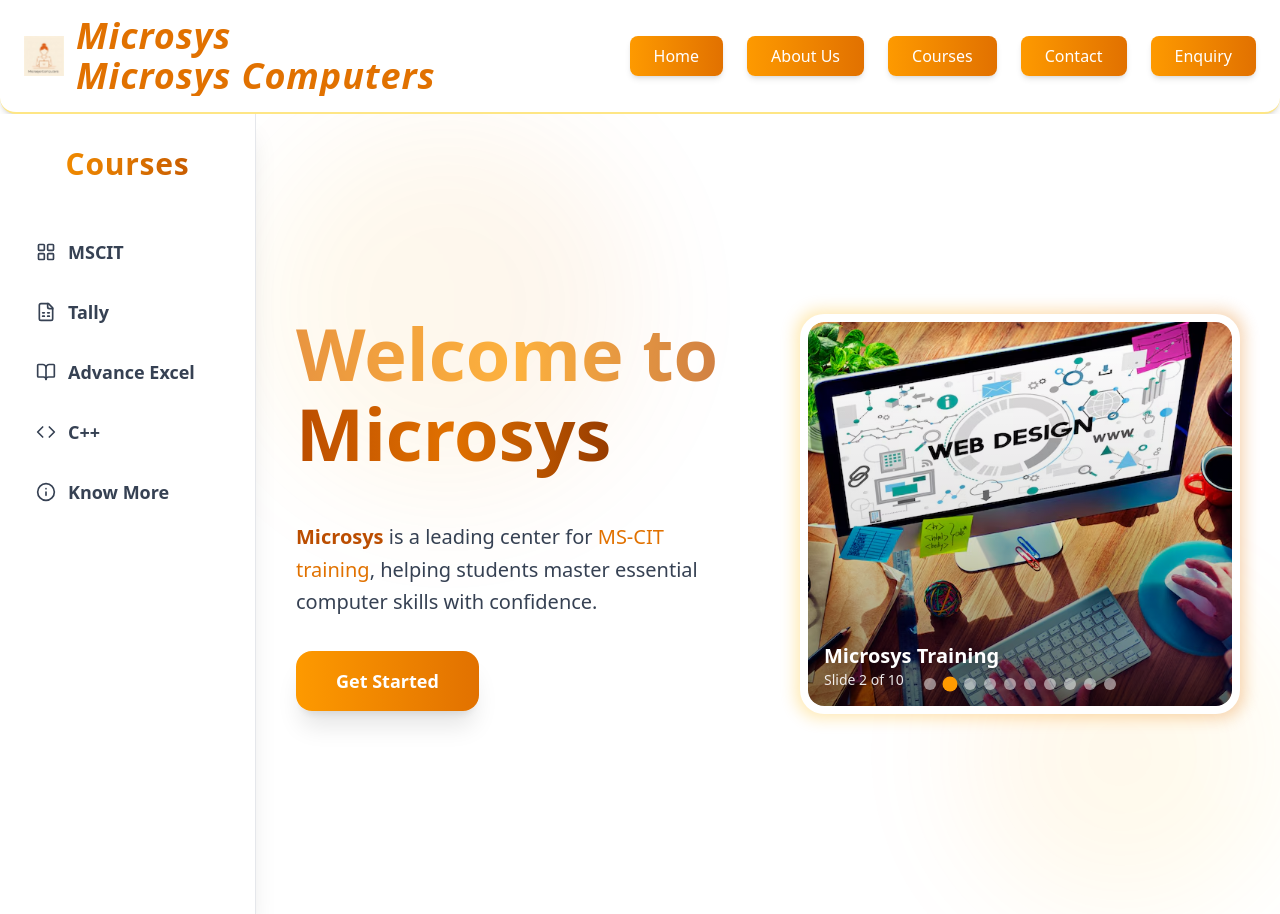
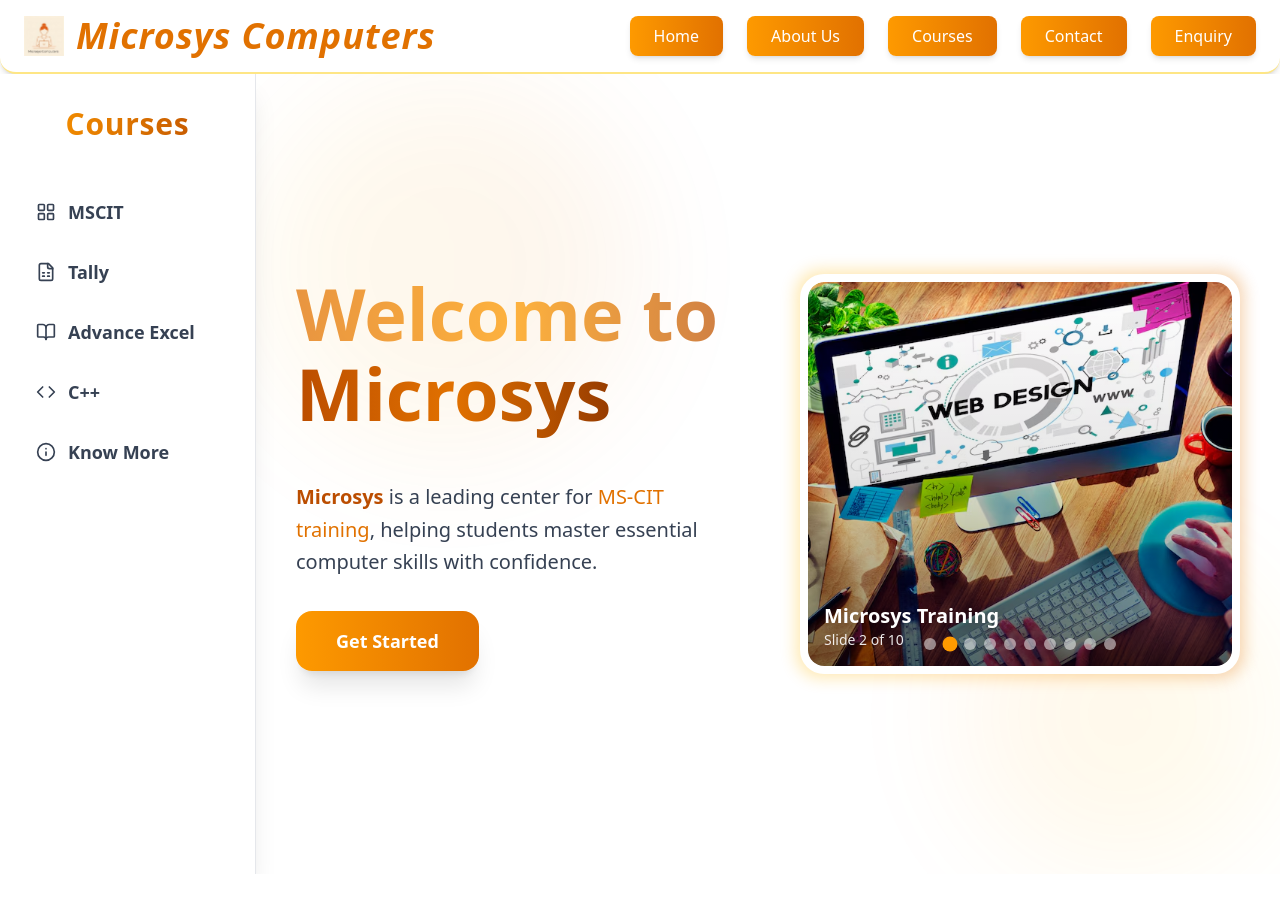
Before and after one commit to Aadarsh-max/Microsys-Computers, a React (Vite) app: page / in a window 1280 px wide. After the commit the page ends 874 px from the top, so only its background shows below. Built offline with nearby package versions, Linux system fonts and the light colour scheme.

Commit message:
first commit

```diff
--- a/src/Navbar/Navbar.jsx
+++ b/src/Navbar/Navbar.jsx
@@ -8,17 +8,13 @@ const Navbar = () => {
   return (
     <header className="bg-white shadow-md border-b-2 border-amber-200 rounded-b-2xl relative">
       <div className="container mx-auto flex items-center justify-between px-4 sm:px-6 py-4">
-        <h1 className="flex items-center text-sm xs:text-base sm:text-xl md:text-2xl lg:text-4xl font-extrabold text-amber-600 italic tracking-tight sm:tracking-wide gap-1 xs:gap-2 sm:gap-3 flex-shrink min-w-0">
+        <h1 className="flex items-center text-xl sm:text-2xl lg:text-4xl font-extrabold text-amber-600 italic tracking-wide gap-2 sm:gap-3">
           <img
             src="/microsys.jpg"
             alt="Logo"
-            className="h-6 w-6 xs:h-8 xs:w-8 sm:h-10 sm:w-10 object-contain align-middle flex-shrink-0"
+            className="h-8 w-8 sm:h-10 sm:w-10 object-contain align-middle"
           />
-          <span className="align-middle truncate">
-            <span className="block xs:hidden">Microsys</span>
-            <span className="hidden xs:block sm:hidden">Microsys Comp.</span>
-            <span className="hidden sm:block">Microsys Computers</span>
-          </span>
+          <span className="align-middle">Microsys Computers</span>
         </h1>
 
         <div className="lg:hidden">
```
